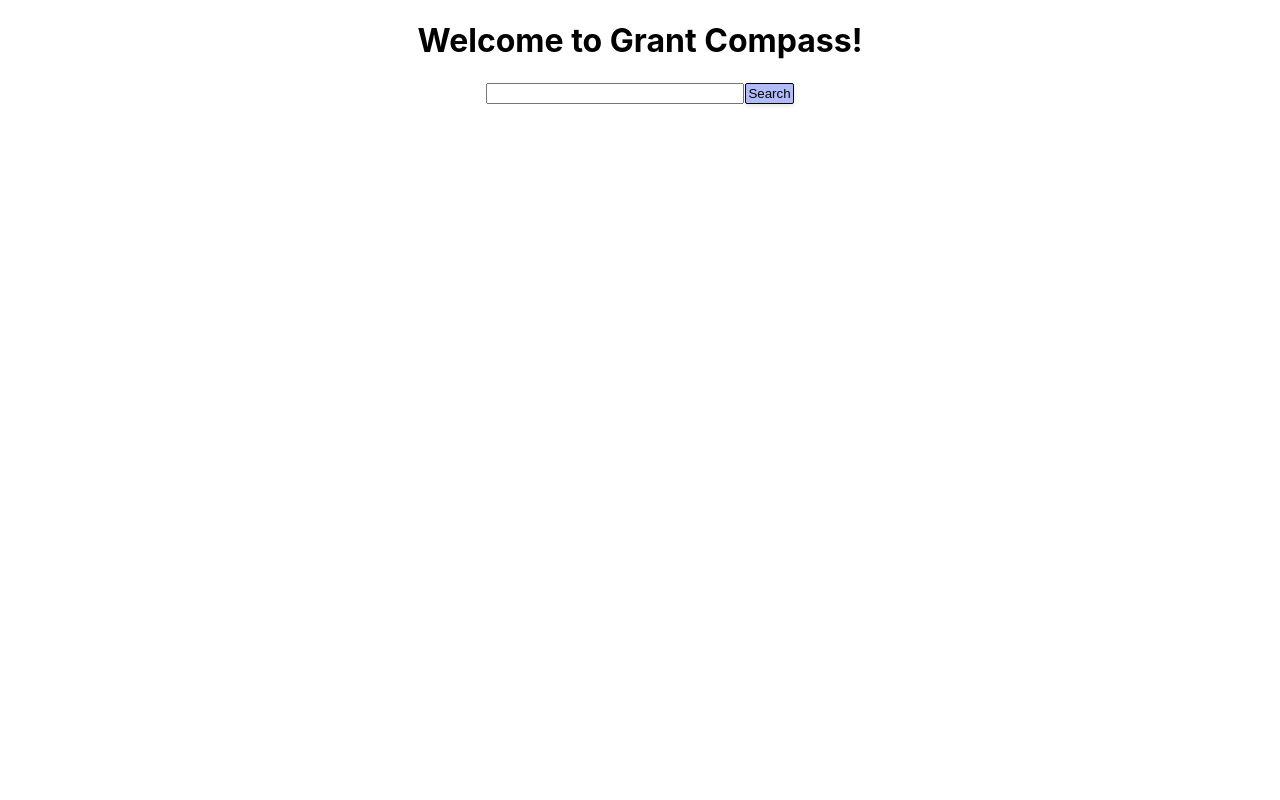
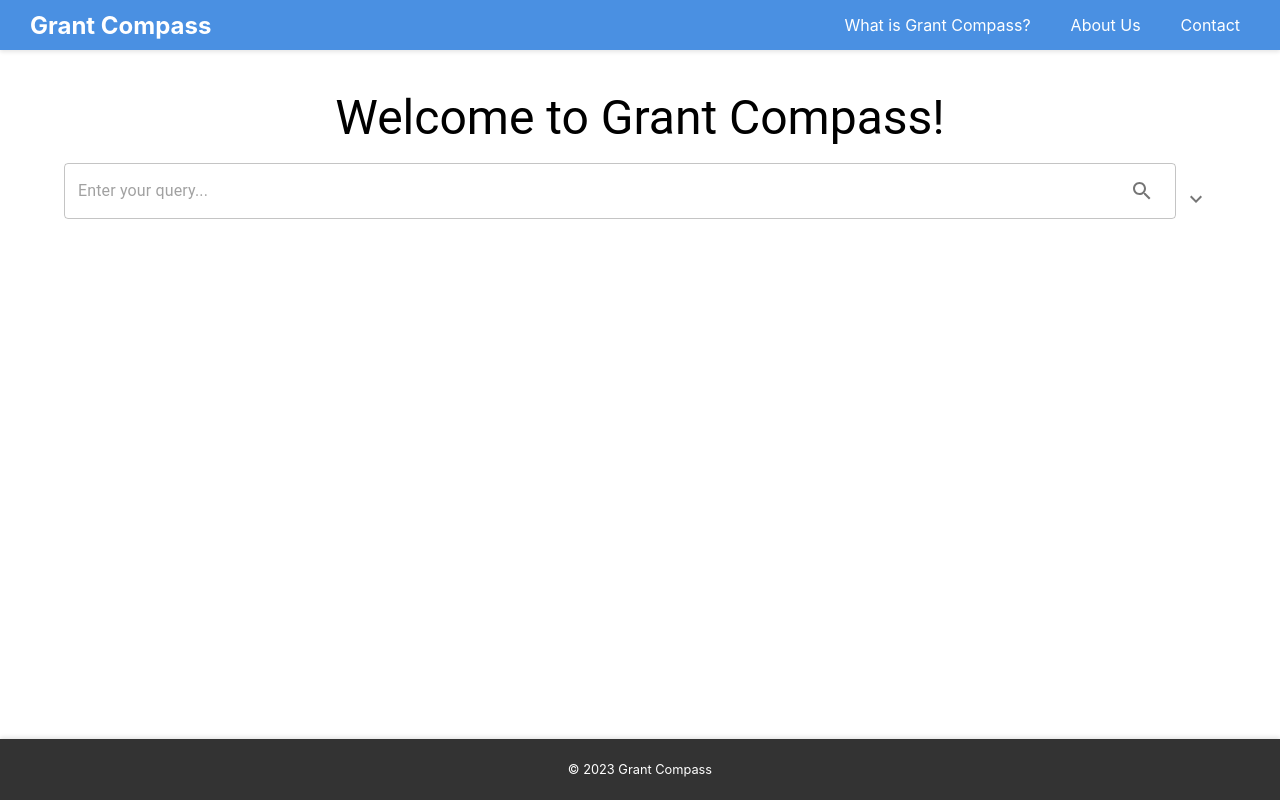
Before and after one commit to adumit/grant_compass, a React (Create React App) app in the folder frontend/: page / in a window 1280 px wide. Built offline with nearby package versions, Linux system fonts and the light colour scheme; the HTML template or start-up script is replaced by a standard one.

Commit message:
Update homepage design (#32)

```diff
--- a/frontend/package.json
+++ b/frontend/package.json
@@ -3,6 +3,10 @@
   "version": "0.1.0",
   "private": true,
   "dependencies": {
+    "@emotion/react": "^11.11.1",
+    "@emotion/styled": "^11.11.0",
+    "@mui/icons-material": "^5.14.18",
+    "@mui/material": "^5.14.18",
     "@testing-library/jest-dom": "^5.17.0",
     "@testing-library/react": "^13.4.0",
     "@testing-library/user-event": "^13.5.0",
--- a/frontend/src/App.css
+++ b/frontend/src/App.css
@@ -57,3 +57,92 @@
   color: #333;
   font-size: 14px;
 }
+
+.home-container {
+  display: flex;
+  flex-direction: column;
+  justify-content: center;
+  align-items: center;
+  padding: 20px;
+}
+
+.home-title {
+  margin-bottom: 20px;
+  text-align: center;
+  font-size: 2em;
+  color: #333;
+}
+
+.search-container {
+  width: 100%;
+  max-width: 500px; /* Adjust as needed */
+}
+
+/* Add styles for Header and Footer components */
+.header {
+  background-color: #f8f8f8;
+  padding: 10px 0;
+  text-align: center;
+  /* Additional styling */
+}
+
+.footer {
+  background-color: #f8f8f8;
+  padding: 10px 0;
+  text-align: center;
+  position: fixed;
+  bottom: 0;
+  width: 100%;
+  /* Additional styling */
+}
+
+.search-bar {
+  font-size: 1.2em; /* Larger font size */
+  padding: 10px;
+  width: 100%;
+  box-sizing: border-box; /* Include padding in width */
+}
+
+.search-button {
+  padding: 10px 20px;
+  font-size: 1em;
+  cursor: pointer;
+  transition: background-color 0.3s ease; /* Smooth background transition */
+}
+
+.search-button:hover {
+  background-color: #5a9bd4; /* Slightly darker on hover */
+}
+
+/* File Upload Button - initially hidden */
+.file-upload-button {
+  display: none; /* Show only when expanded */
+  margin-top: 10px;
+}
+
+/* Tooltip */
+.tooltip {
+  position: relative;
+  display: inline-block;
+  border-bottom: 1px dotted black; /* Tooltip styling */
+}
+
+.tooltip .tooltiptext {
+  visibility: hidden;
+  width: 120px;
+  background-color: black;
+  color: #fff;
+  text-align: center;
+  border-radius: 6px;
+  padding: 5px 0;
+  position: absolute;
+  z-index: 1;
+  bottom: 100%;
+  left: 50%;
+  margin-left: -60px;
+  /* Tooltip arrow */
+}
+
+.tooltip:hover .tooltiptext {
+  visibility: visible;
+}
--- a/frontend/src/App.tsx
+++ b/frontend/src/App.tsx
@@ -1,39 +1,24 @@
-import {
-  createBrowserRouter,
-  createSearchParams,
-  RouterProvider,
-  useNavigate,
-} from "react-router-dom";
-import { Search } from "./Search";
-import "./index.css";
-import "./App.css"
-import SearchInput from "./SearchInput";
+import React from 'react';
+import { createBrowserRouter, RouterProvider, useNavigate } from "react-router-dom";
+import './index.css';
+import './App.css';
+import SearchInput from "./components/SearchInput";
+import Search from "./Search";
 import GrantsPage from './GrantsChat';
+import Header from './components/Header';
+import Footer from './components/Footer';
+import { Container, Typography, Box } from '@mui/material';
 
-let router = createBrowserRouter([
+
+// Define the router outside the App component
+const router = createBrowserRouter([
   {
     path: "/",
-    Component() {
-      const navigate = useNavigate();
-
-      function goToSearch() {
-        const inputField = document.getElementById("searchInput") as HTMLInputElement;
-        navigate({pathname: "/search", search:`?${createSearchParams({q: inputField?.value})}`})
-      }
-
-      return (
-        <div style={{display: "flex", flexDirection:"column", justifyContent: "center"}}>
-          <h1 style={{display: "flex", justifyContent: "center"}}>{"Welcome to Grant Compass!"}</h1>
-          <div style={{display: "flex", justifyContent: "center"}}>
-            <SearchInput handleClick={goToSearch} />
-          </div>
-        </div>
-      );
-    },
+    element: <HomePage />,
   },
   {
     path: "/search",
-    element: <Search />
+    element: <Search />,
   },
   {
     path: '/grants',
@@ -41,6 +26,35 @@ let router = createBrowserRouter([
   },
 ]);
 
+function HomePage() {
+  const navigate = useNavigate();
+
+  function goToSearch() {
+    const inputField = document.getElementById("searchInput") as HTMLInputElement;
+    navigate({ pathname: "/search", search: `?q=${inputField?.value}` });
+  }
+
+  function handleFileUpload() {}
+
+  return (
+    <Container>
+      <Box textAlign="center" my={5}>
+        <Typography variant="h3" component="h1" gutterBottom>
+          Welcome to Grant Compass!
+        </Typography>
+        <SearchInput handleClick={goToSearch} handleFileUpload={handleFileUpload} />
+      </Box>
+    </Container>
+  );
+}
+
 export default function App() {
-  return <RouterProvider router={router} fallbackElement={<p>Loading...</p>} />;
+  return (
+    <>
+      <Header />
+      <meta name="viewport" content="initial-scale=1, width=device-width" />
+      <RouterProvider router={router} fallbackElement={<p>Loading...</p>} />
+      <Footer />
+    </>
+  );
 }
--- a/frontend/src/Search.tsx
+++ b/frontend/src/Search.tsx
@@ -2,10 +2,10 @@ import { useEffect, useState } from "react";
 import { Opportunity, SearchResponse } from "./types/apiTypes";
 import OpportunityCard from "./OpportunityCard";
 import { useSearchParams, useNavigate } from "react-router-dom";
-import SearchInput from "./SearchInput";
+import SearchInput from "./components/SearchInput";
 
 
-export function Search() {
+export default function Search() {
   const [search, setSearch] = useSearchParams();
   const [query, setQuery] = useState<string>(search.get("q") ?? "");
   const [data, setData] = useState<SearchResponse>({"Top matches":[]});
@@ -52,7 +52,7 @@ export function Search() {
     <div style={{display:"flex", flexDirection:"column"}}>
       <div style={{display:"flex", justifyContent: "space-between", position:"sticky", top:0, backgroundColor:"white", padding: "10px"}}>
         <div style={{flexGrow: 1}}>
-          <SearchInput query={query} handleClick={handleClick}/>
+          <SearchInput query={query} handleClick={handleClick} handleFileUpload={() => {}}/>
         </div>
         <button className="default-button" onClick={handleTalkToGrantsClick}>
           Talk to grants
--- a/frontend/src/SearchInput.tsx
+++ /dev/null
@@ -1,22 +0,0 @@
-
-export interface SearchInputProps {
-  query?: string;
-  handleClick: Function;
-}
-
-export default function SearchInput({ query, handleClick}: SearchInputProps) {
-  const keyDownHandler = (event: React.KeyboardEvent<HTMLInputElement>) => {
-    if (event.code === "Enter") {
-      handleClick();
-    }
-  };
-
-  return (
-    <div>
-      <input style={{width:250}} id="searchInput" defaultValue={query} onKeyDown={keyDownHandler}/>
-      <button className="default-button" style={{marginLeft:1}} onClick={() => {handleClick()}}>
-        Search
-      </button>
-    </div>
-  )
-}
--- /dev/null
+++ b/frontend/src/components/Footer.tsx
@@ -0,0 +1,13 @@
+import React from 'react';
+import './css/Footer.css';
+
+const Footer = () => {
+  return (
+    <footer className="footer">
+      {/* Add footer content */}
+      <p>© 2023 Grant Compass</p>
+    </footer>
+  );
+};
+
+export default Footer;
--- /dev/null
+++ b/frontend/src/components/Header.tsx
@@ -0,0 +1,17 @@
+import React from 'react';
+import './css/Header.css';
+
+const Header = () => {
+  return (
+    <header className="header">
+      <h1 className="header-title">Grant Compass</h1>
+      <nav className="header-nav">
+        <a href="#what-is-grant-compass">What is Grant Compass?</a>
+        <a href="#about-us">About Us</a>
+        <a href="#contact">Contact</a>
+      </nav>
+    </header>
+  );
+};
+
+export default Header;
--- /dev/null
+++ b/frontend/src/components/SearchInput.tsx
@@ -0,0 +1,84 @@
+import React, { useState } from 'react';
+import './css/SearchInput.css';
+import TextField from '@mui/material/TextField';
+import IconButton from '@mui/material/IconButton';
+import Button from '@mui/material/Button';
+import Collapse from '@mui/material/Collapse';
+import Box from '@mui/material/Box';
+import SearchIcon from '@mui/icons-material/Search';
+import ExpandMoreIcon from '@mui/icons-material/ExpandMore';
+import ExpandLessIcon from '@mui/icons-material/ExpandLess';
+
+
+export interface SearchInputProps {
+  query?: string;
+  handleClick: Function;
+  handleFileUpload?: Function; // Optional in case you only want to use it when expanded
+}
+
+export default function SearchInput({ query, handleClick, handleFileUpload }: SearchInputProps) {
+  const [isExpanded, setIsExpanded] = useState(false);
+  const [inputValue, setInputValue] = useState(query || '');
+
+  const keyDownHandler = (event: React.KeyboardEvent<HTMLElement>) => {
+    if (event.code === "Enter") {
+      handleClick();
+    }
+  };
+
+  const toggleExpand = () => {
+    setIsExpanded(!isExpanded);
+  };
+
+  return (
+    <Box sx={{ display: 'flex', flexDirection: 'column' }}>
+      <Box sx={{ display: 'flex', alignItems: 'flex-end' }}>
+        <TextField
+          fullWidth
+          variant="outlined"
+          placeholder="Enter your query..."
+          value={inputValue}
+          onChange={(e) => setInputValue(e.target.value)}
+          onKeyDown={keyDownHandler}
+          InputProps={{
+            endAdornment: (
+              <IconButton onClick={() => handleClick(inputValue)}>
+                <SearchIcon />
+              </IconButton>
+            ),
+          }}
+        />
+        <IconButton onClick={toggleExpand}>
+          {isExpanded ? <ExpandLessIcon /> : <ExpandMoreIcon />}
+        </IconButton>
+      </Box>
+      <Collapse in={isExpanded}>
+        <Box sx={{ mt: 2 }}>
+          <TextField
+            fullWidth
+            multiline
+            minRows={3}
+            maxRows={6}
+            variant="outlined"
+            placeholder="Enter your query or upload a document for analysis..."
+            value={inputValue}
+            onChange={(e) => setInputValue(e.target.value)}
+            onKeyDown={keyDownHandler}
+          />
+          <Button
+            variant="contained"
+            component="label"
+            sx={{ mt: 2 }}
+          >
+            Upload File
+            <input
+              type="file"
+              hidden
+              onChange={handleFileUpload ? (e) => handleFileUpload(e) : undefined}
+            />
+          </Button>
+        </Box>
+      </Collapse>
+    </Box>
+  );
+}
--- /dev/null
+++ b/frontend/src/components/css/Footer.css
@@ -0,0 +1,20 @@
+.footer {
+    background-color: #333; /* Dark background for contrast */
+    color: #fff;
+    padding: 10px 0;
+    text-align: center;
+    position: fixed;
+    bottom: 0;
+    width: 100%;
+    font-size: 0.8em;
+    box-shadow: 0 -2px 4px rgba(0, 0, 0, 0.1);
+  }
+
+  .footer a {
+    color: #fff;
+    text-decoration: none;
+  }
+
+  .footer a:hover {
+    text-decoration: underline;
+  }
--- /dev/null
+++ b/frontend/src/components/css/Header.css
@@ -0,0 +1,32 @@
+.header {
+    background-color: #4a90e2; /* Example blue background */
+    color: white;
+    padding: 10px 30px;
+    display: flex;
+    justify-content: space-between;
+    align-items: center;
+    box-shadow: 0 2px 4px rgba(0, 0, 0, 0.1);
+  }
+
+  .header-title {
+    font-weight: bold;
+    font-size: 1.5em;
+    margin: 0;
+  }
+
+  .header-nav {
+    display: flex;
+    gap: 20px; /* Adds space between the links */
+  }
+
+  .header-nav a {
+    color: white;
+    text-decoration: none;
+    font-size: 1em;
+    padding: 5px 10px;
+    transition: color 0.3s ease;
+  }
+
+  .header-nav a:hover {
+    color: #ade1ff; /* Lighter blue on hover */
+  }
--- /dev/null
+++ b/frontend/src/components/css/SearchInput.css
@@ -0,0 +1,121 @@
+/* SearchInput.css */
+
+.search-container {
+    display: flex;
+    flex-direction: column;
+    align-items: flex-start;
+    position: relative;
+    width: 100%;
+  }
+
+  .search-bar-container {
+    display: flex;
+    background: white;
+    border: 2px solid #007BFF;
+    border-radius: 25px;
+    overflow: hidden;
+    box-shadow: 0 4px 6px rgba(0, 0, 0, 0.1);
+    transition: box-shadow 0.3s ease-in-out;
+  }
+
+  .search-bar-container:hover,
+  .search-bar-container:focus-within {
+    box-shadow: 0 6px 12px rgba(0, 0, 0, 0.15);
+  }
+
+  .search-input,
+  .search-textarea {
+    border: none;
+    padding: 15px;
+    font-size: 1em;
+    outline: none;
+    flex-grow: 1;
+  }
+
+  .search-button,
+  .expand-button {
+    background-color: #007BFF;
+    color: white;
+    border: none;
+    padding: 15px 20px;
+    cursor: pointer;
+    outline: none;
+    transition: background-color 0.3s;
+  }
+
+  .expand-button {
+    background-color: #0056b3;
+  }
+
+  .search-button:hover,
+  .expand-button:hover {
+    background-color: #0056b3;
+  }
+
+  .button-group {
+    display: flex; /* Align buttons horizontally */
+    gap: 10px;
+    margin-top: 10px;
+  }
+
+  .default-button {
+    background-color: #007BFF;
+    color: white;
+    border: none;
+    border-radius: 15px;
+    padding: 10px 15px;
+    cursor: pointer;
+    outline: none;
+    transition: background-color 0.3s;
+  }
+
+  .default-button:hover {
+    background-color: #0056b3;
+  }
+
+  /* Tooltip */
+  .tooltip {
+    position: absolute;
+    top: 100%;
+    left: 0;
+    margin-top: 10px;
+  }
+
+  .tooltip .tooltiptext {
+    visibility: hidden;
+    width: 220px;
+    background-color: #007BFF;
+    color: white;
+    text-align: center;
+    border-radius: 6px;
+    padding: 5px;
+    position: absolute;
+    z-index: 1;
+    bottom: 100%;
+    left: 50%;
+    transform: translateX(-50%);
+    opacity: 0;
+    transition: opacity 0.3s;
+  }
+
+  .search-container:hover .tooltip .tooltiptext {
+    visibility: visible;
+    opacity: 1;
+  }
+
+  /* Adjust for expanded state */
+  .search-bar-container.expanded {
+    flex-direction: column;
+    align-items: stretch;
+  }
+
+  .search-textarea.expanded {
+    width: 100%;
+    min-height: 100px; /* Fixed height when expanded */
+    resize: vertical; /* Allow only vertical resizing */
+  }
+
+  /* Hide border on expand button when expanded */
+  .search-bar-container.expanded .expand-button {
+    border-top: 2px solid #007BFF;
+  }
```
Also changed, not shown: package.json (deleted, +0 -9 lines), 1 other file (tests, documents, lock files or other folders).
